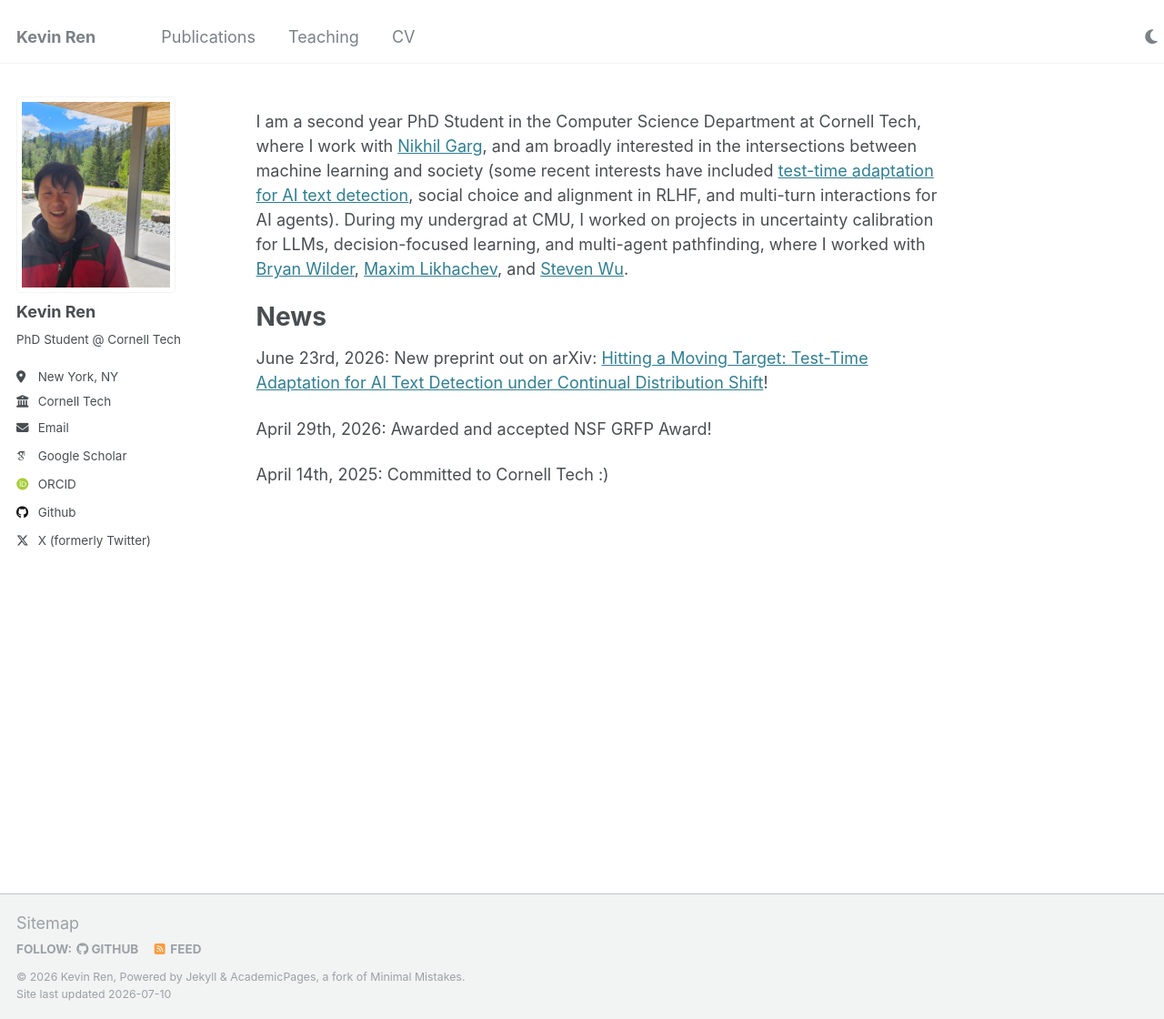
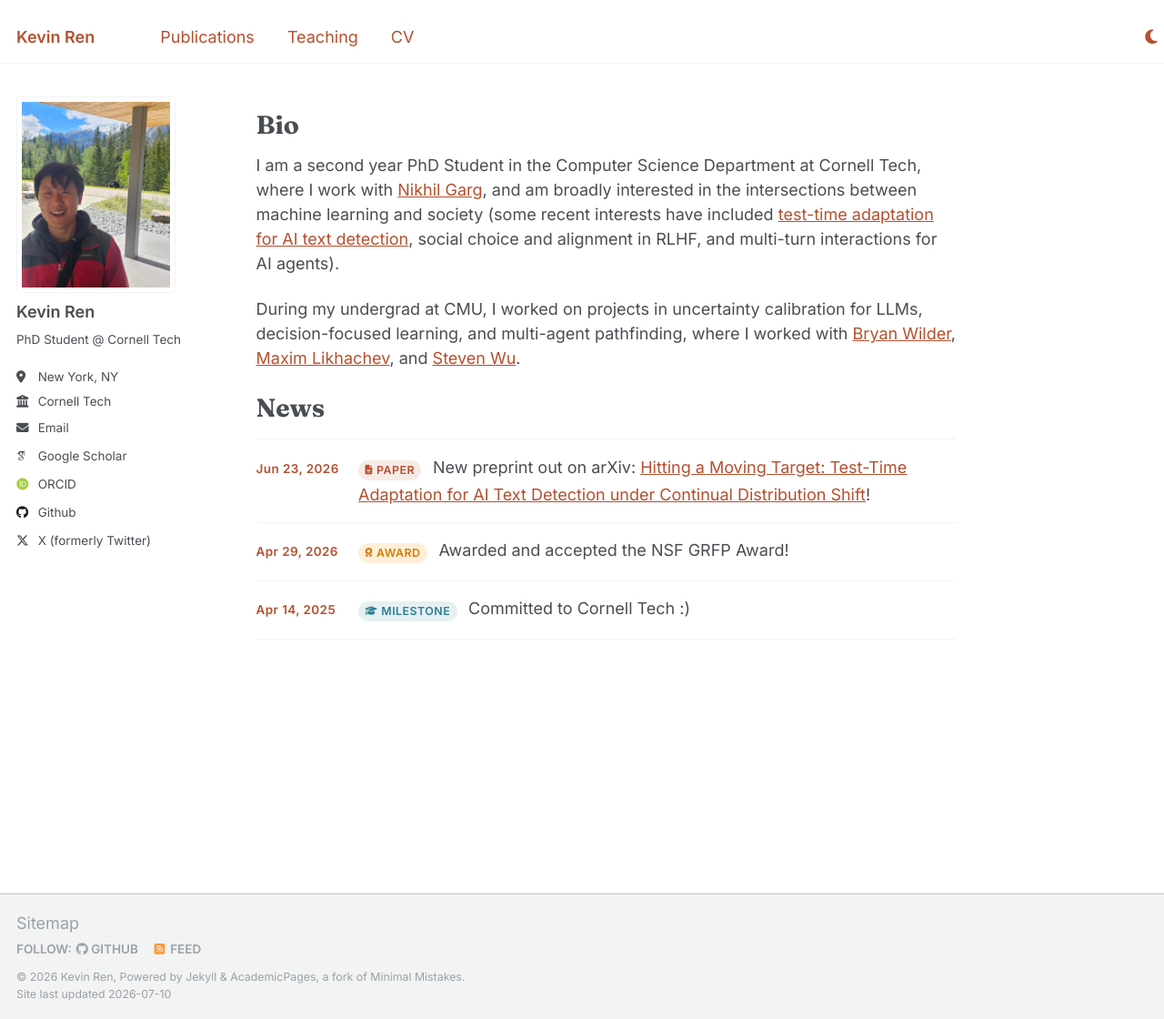
Before and after one commit to renkevin9/renkevin9.github.io, a Jekyll site: the page built from _pages/about.md, in a window 1280 px wide and 1120 px high. Shown: the whole window at 91% size. Built offline with Jekyll 4.4.1, drawn with Linux system fonts in a browser that asks for light colours; some web fonts are replaced.

Commit message:
aesthetics

```diff
--- a/_includes/dark-mode.html
+++ b/_includes/dark-mode.html
@@ -2,9 +2,9 @@
 html[data-theme="dark"] { background-color: #1c1c1e; }
 html[data-theme="dark"] body { background-color: #1c1c1e; color: #f2f2f7; }
 
-html[data-theme="dark"] a { color: #64b5f6; }
-html[data-theme="dark"] a:visited { color: #9c8fde; }
-html[data-theme="dark"] a:hover, html[data-theme="dark"] a:active { color: #90caf9; }
+html[data-theme="dark"] a { color: #f0916a; }
+html[data-theme="dark"] a:visited { color: #d9a488; }
+html[data-theme="dark"] a:hover, html[data-theme="dark"] a:active { color: #f7ab8c; }
 html[data-theme="dark"] h1, html[data-theme="dark"] h2, html[data-theme="dark"] h3,
 html[data-theme="dark"] h4, html[data-theme="dark"] h5, html[data-theme="dark"] h6 { color: #f2f2f7; }
 html[data-theme="dark"] hr { border-top-color: #3a3a3c; }
@@ -20,7 +20,7 @@ html[data-theme="dark"] .masthead { background: #2c2c2e !important; border-botto
 html[data-theme="dark"] .greedy-nav { background: #2c2c2e; }
 html[data-theme="dark"] .greedy-nav a { color: #aeaeb2; }
 html[data-theme="dark"] .greedy-nav a:hover { color: #f2f2f7; }
-html[data-theme="dark"] .greedy-nav a:before { background: #64b5f6; }
+html[data-theme="dark"] .greedy-nav a:before { background: #f0916a; }
 html[data-theme="dark"] .greedy-nav button { background-color: #48484a; }
 html[data-theme="dark"] .greedy-nav .hidden-links { background: #2c2c2e; border-color: #3a3a3c; box-shadow: 0 0 10px rgba(0,0,0,.5); }
 html[data-theme="dark"] .greedy-nav .hidden-links:before { border-color: #3a3a3c transparent; }
@@ -72,4 +72,13 @@ html[data-theme="dark"] th, html[data-theme="dark"] td { border-color: #3a3a3c;
 html[data-theme="dark"] .page__share { border-top-color: #3a3a3c; }
 html[data-theme="dark"] .page__comments { border-top-color: #3a3a3c; }
 html[data-theme="dark"] .notice { background-color: #2c2c2e; border-left-color: #48484a; }
+
+html[data-theme="dark"] .timeline-list { border-top-color: #3a3a3c; }
+html[data-theme="dark"] .timeline-item { border-bottom-color: #3a3a3c; }
+html[data-theme="dark"] .timeline-item__date { color: #f0916a; }
+html[data-theme="dark"] .timeline-item__tag--paper { color: #f0916a; background: rgba(240, 145, 106, 0.15); }
+html[data-theme="dark"] .timeline-item__tag--award { color: #f2b544; background: rgba(242, 181, 68, 0.15); }
+html[data-theme="dark"] .timeline-item__tag--milestone { color: #6fc3d6; background: rgba(111, 195, 214, 0.15); }
+html[data-theme="dark"] .timeline-item__tag--cmu { color: #6fc3d6; background: rgba(111, 195, 214, 0.15); }
+html[data-theme="dark"] .timeline-item__tag--cornell { color: #f0916a; background: rgba(240, 145, 106, 0.15); }
 </style>
--- a/_includes/head.html
+++ b/_includes/head.html
@@ -10,6 +10,10 @@
 <meta name="HandheldFriendly" content="True">
 <meta name="MobileOptimized" content="320">
 <meta name="viewport" content="width=device-width, initial-scale=1.0">
+
+<link rel="preconnect" href="https://fonts.googleapis.com">
+<link rel="preconnect" href="https://fonts.gstatic.com" crossorigin>
+<link href="https://fonts.googleapis.com/css2?family=Fraunces:opsz,wght@9..144,500;9..144,600;9..144,700&family=Inter:wght@400;500;600&display=swap" rel="stylesheet">
 
 <script>
   document.documentElement.className = document.documentElement.className.replace(/\bno-js\b/g, '') + ' js ';
--- a/_pages/about.md
+++ b/_pages/about.md
@@ -7,15 +7,37 @@ redirect_from:
   - /about.html
 ---
 
-I am a second year PhD Student in the Computer Science Department at Cornell Tech, where I work with <a href="https://gargnikhil.com/">Nikhil Garg</a>, and am broadly interested in the intersections between machine learning and society (some recent interests have included <a href="https://arxiv.org/abs/2606.25152">test-time adaptation for AI text detection</a>, social choice and alignment in RLHF, and multi-turn interactions for AI agents). During my undergrad at CMU, I worked on projects in uncertainty calibration for LLMs, decision-focused learning, and multi-agent pathfinding, where I worked with <a href="https://bryanwilder.github.io/">Bryan Wilder</a>, <a href="https://www.cs.cmu.edu/~maxim/">Maxim Likhachev</a>, and <a href="https://zstevenwu.com/">Steven Wu</a>.
+<h1>Bio</h1>
+
+I am a second year PhD Student in the Computer Science Department at Cornell Tech, where I work with <a href="https://gargnikhil.com/">Nikhil Garg</a>, and am broadly interested in the intersections between machine learning and society (some recent interests have included <a href="https://arxiv.org/abs/2606.25152">test-time adaptation for AI text detection</a>, social choice and alignment in RLHF, and multi-turn interactions for AI agents).
+
+During my undergrad at CMU, I worked on projects in uncertainty calibration for LLMs, decision-focused learning, and multi-agent pathfinding, where I worked with <a href="https://bryanwilder.github.io/">Bryan Wilder</a>, <a href="https://www.cs.cmu.edu/~maxim/">Maxim Likhachev</a>, and <a href="https://zstevenwu.com/">Steven Wu</a>.
 
 <h1>News</h1>
 
-June 23rd, 2026: New preprint out on arXiv: <a href="https://arxiv.org/abs/2606.25152">Hitting a Moving Target: Test-Time Adaptation for AI Text Detection under Continual Distribution Shift</a>!
-
-April 29th, 2026: Awarded and accepted NSF GRFP Award!
-
-April 14th, 2025: Committed to Cornell Tech :)
+<div class="timeline-list">
+  <div class="timeline-item">
+    <div class="timeline-item__date"><time datetime="2026-06-23">Jun 23, 2026</time></div>
+    <div class="timeline-item__body">
+      <span class="timeline-item__tag timeline-item__tag--paper"><i class="fas fa-file-lines" aria-hidden="true"></i>Paper</span>
+      New preprint out on arXiv: <a href="https://arxiv.org/abs/2606.25152">Hitting a Moving Target: Test-Time Adaptation for AI Text Detection under Continual Distribution Shift</a>!
+    </div>
+  </div>
+  <div class="timeline-item">
+    <div class="timeline-item__date"><time datetime="2026-04-29">Apr 29, 2026</time></div>
+    <div class="timeline-item__body">
+      <span class="timeline-item__tag timeline-item__tag--award"><i class="fas fa-award" aria-hidden="true"></i>Award</span>
+      Awarded and accepted the NSF GRFP Award!
+    </div>
+  </div>
+  <div class="timeline-item">
+    <div class="timeline-item__date"><time datetime="2025-04-14">Apr 14, 2025</time></div>
+    <div class="timeline-item__body">
+      <span class="timeline-item__tag timeline-item__tag--milestone"><i class="fas fa-graduation-cap" aria-hidden="true"></i>Milestone</span>
+      Committed to Cornell Tech :)
+    </div>
+  </div>
+</div>
 
 <!-- <ul>
   <li></li>
--- a/_sass/_page.scss
+++ b/_sass/_page.scss
@@ -394,6 +394,89 @@
   }
 }
 
+/*
+   Timeline list (News, Teaching)
+   ========================================================================== */
+
+.timeline-list {
+  margin: 1em 0 2em;
+  border-top: 1px solid $border-color;
+}
+
+.timeline-item {
+  display: flex;
+  flex-direction: column;
+  align-items: flex-start;
+  gap: 0.4em;
+  padding: 0.9em 0;
+  border-bottom: 1px solid $border-color;
+
+  @include breakpoint($small) {
+    flex-direction: row;
+    align-items: baseline;
+    gap: 1em;
+  }
+}
+
+.timeline-item__date {
+  flex: 0 0 7em;
+  font-family: $sans-serif;
+  font-size: $type-size-6;
+  font-weight: 600;
+  letter-spacing: 0.03em;
+  color: $accent-color;
+  white-space: nowrap;
+}
+
+.timeline-item__body {
+  font-size: 1em;
+  line-height: 1.5;
+}
+
+.timeline-item__tag {
+  display: inline-flex;
+  align-items: center;
+  margin: 0 0.6em 0.2em 0;
+  padding: 0.15em 0.6em;
+  border-radius: 999px;
+  font-family: $sans-serif;
+  font-size: $type-size-7;
+  font-weight: 600;
+  text-transform: uppercase;
+  letter-spacing: 0.04em;
+  white-space: nowrap;
+
+  .fas {
+    margin-right: 0.4em;
+    font-size: 0.85em;
+  }
+
+  &--paper {
+    color: $accent-color;
+    background: mix(#fff, $accent-color, 88%);
+  }
+
+  &--award {
+    color: mix(#000, $warning-color, 15%);
+    background: mix(#fff, $warning-color, 85%);
+  }
+
+  &--milestone {
+    color: $info-color;
+    background: mix(#fff, $info-color, 88%);
+  }
+
+  &--cmu {
+    color: $info-color;
+    background: mix(#fff, $info-color, 88%);
+  }
+
+  &--cornell {
+    color: $accent-color;
+    background: mix(#fff, $accent-color, 88%);
+  }
+}
+
 .page__related-title {
   margin-bottom: 10px;
   font-size: $type-size-6;
--- a/_sass/_variables.scss
+++ b/_sass/_variables.scss
@@ -14,7 +14,7 @@ $indent-var                 : 1.3em;
 
 /* system typefaces */
 $serif                      : Georgia, Times, serif;
-$sans-serif                 : -apple-system, ".SFNSText-Regular", "San Francisco", "Roboto", "Segoe UI", "Helvetica Neue", "Lucida Grande", Arial, sans-serif;
+$sans-serif                 : "Inter", -apple-system, ".SFNSText-Regular", "San Francisco", "Roboto", "Segoe UI", "Helvetica Neue", "Lucida Grande", Arial, sans-serif;
 $monospace                  : Monaco, Consolas, "Lucida Console", monospace;
 
 /* sans serif typefaces */
@@ -28,8 +28,11 @@ $bodoni                     : "Bodoni MT", serif;
 $calisto                    : "Calisto MT", serif;
 $garamond                   : Garamond, serif;
 
+/* display serif used for headings, paired with Inter for body copy */
+$display-serif               : "Fraunces", $georgia;
+
 $global-font-family         : $sans-serif;
-$header-font-family         : $sans-serif;
+$header-font-family         : $display-serif;
 $caption-font-family        : $serif;
 
 /* type scale */
@@ -68,7 +71,10 @@ $code-background-color-dark : $light-gray;
 $text-color                 : $dark-gray;
 $border-color               : $lighter-gray;
 
-$primary-color              : #7a8288;
+/* custom accent — warm terracotta, replaces the stock theme's teal/gray */
+$accent-color                : #b5502f;
+
+$primary-color              : $accent-color;
 $success-color              : #62c462;
 $warning-color              : #f89406;
 $danger-color               : #ee5f5b;
@@ -102,7 +108,7 @@ $xing-color                 : #006567;
 
 
 /* links */
-$link-color                 : $info-color;
+$link-color                 : $accent-color;
 $link-color-hover           : mix(#000, $link-color, 25%);
 $link-color-visited         : mix(#fff, $link-color, 25%);
 $masthead-link-color        : $primary-color;
```
Also changed, not shown: _pages/teaching.html (+30 -7 lines).
